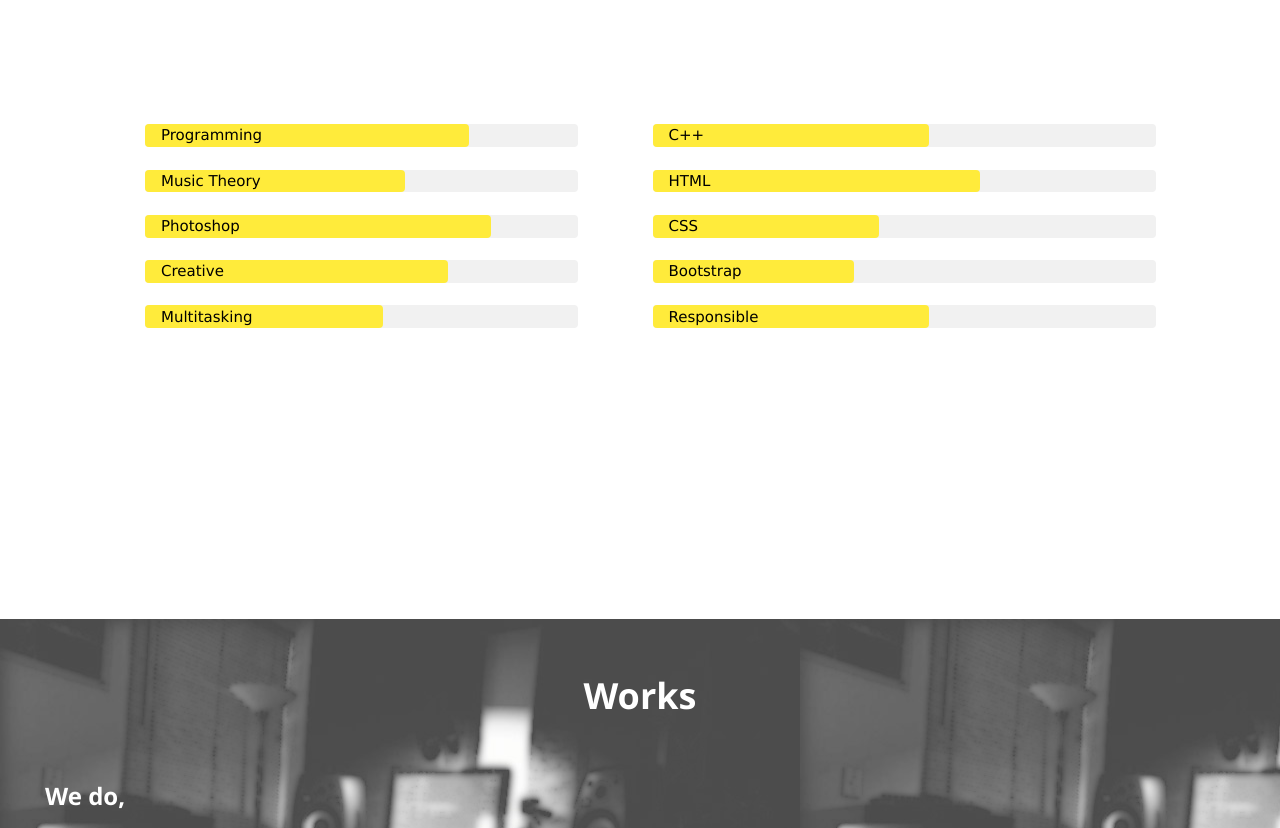
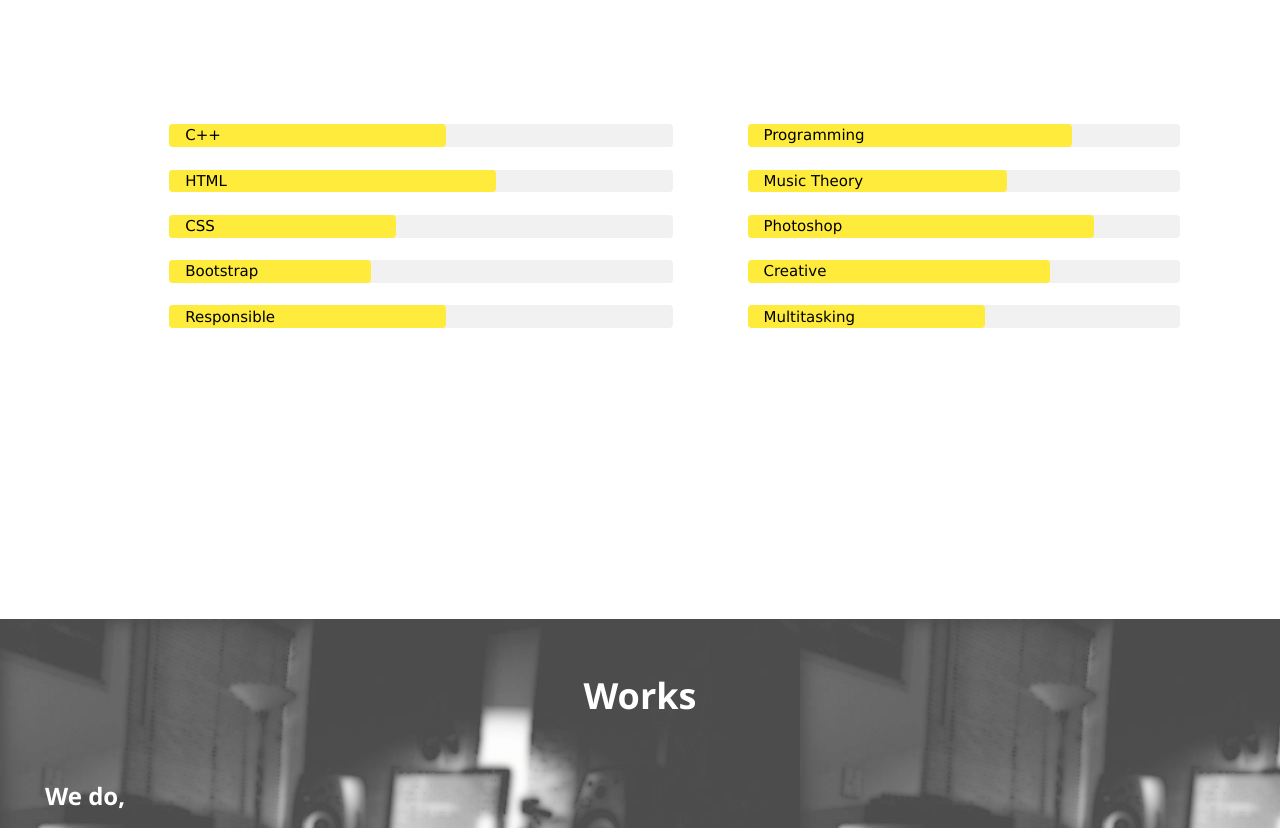
Before and after one commit to joelbiju/Joel-Static, a plain HTML site: page index.html in a window 1280 px wide. Shown: the part 1372-2200 px from the top of the page. Drawn offline with nearby package versions, Linux system fonts and the light colour scheme.

Commit message:
Update style.css

```diff
--- a/style.css
+++ b/style.css
@@ -1,9 +1,8 @@
-  body{
-
+  .main-bg{
     background-image: url(Background.jpg);
-    background-position: center center;
+    background-position: center;
     background-repeat: no-repeat;
-    background-attachment: fixed;
+    background-attachment: inherit;
     background-size: cover;
 
   }
@@ -126,13 +125,13 @@ color: #ffff;
 .progressbar1{
   align-content: center;
   width: 30%;
-  float: left;
+  float: right;
 }
 
 .progressbar2{
   align-content: center;
   width: 30%;
-  float: left;
+  float: right;
 
 }
 
```
